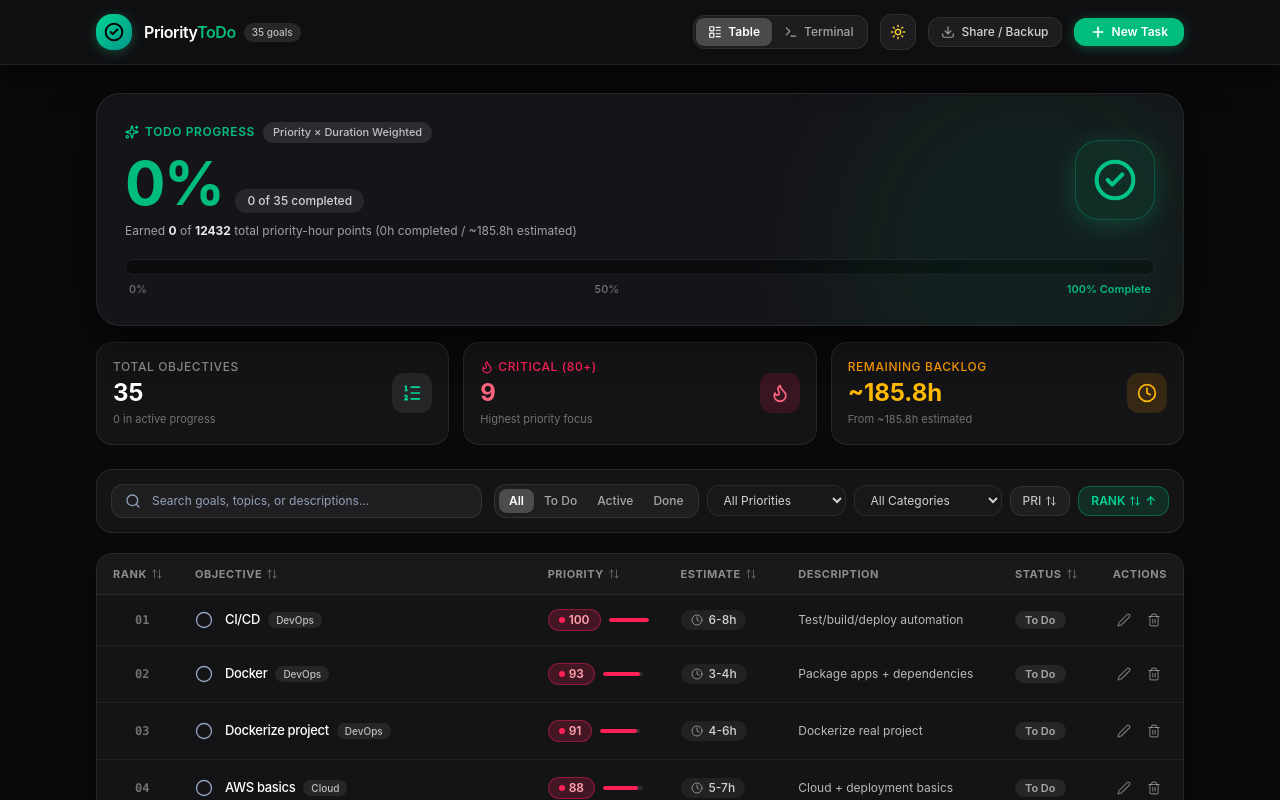
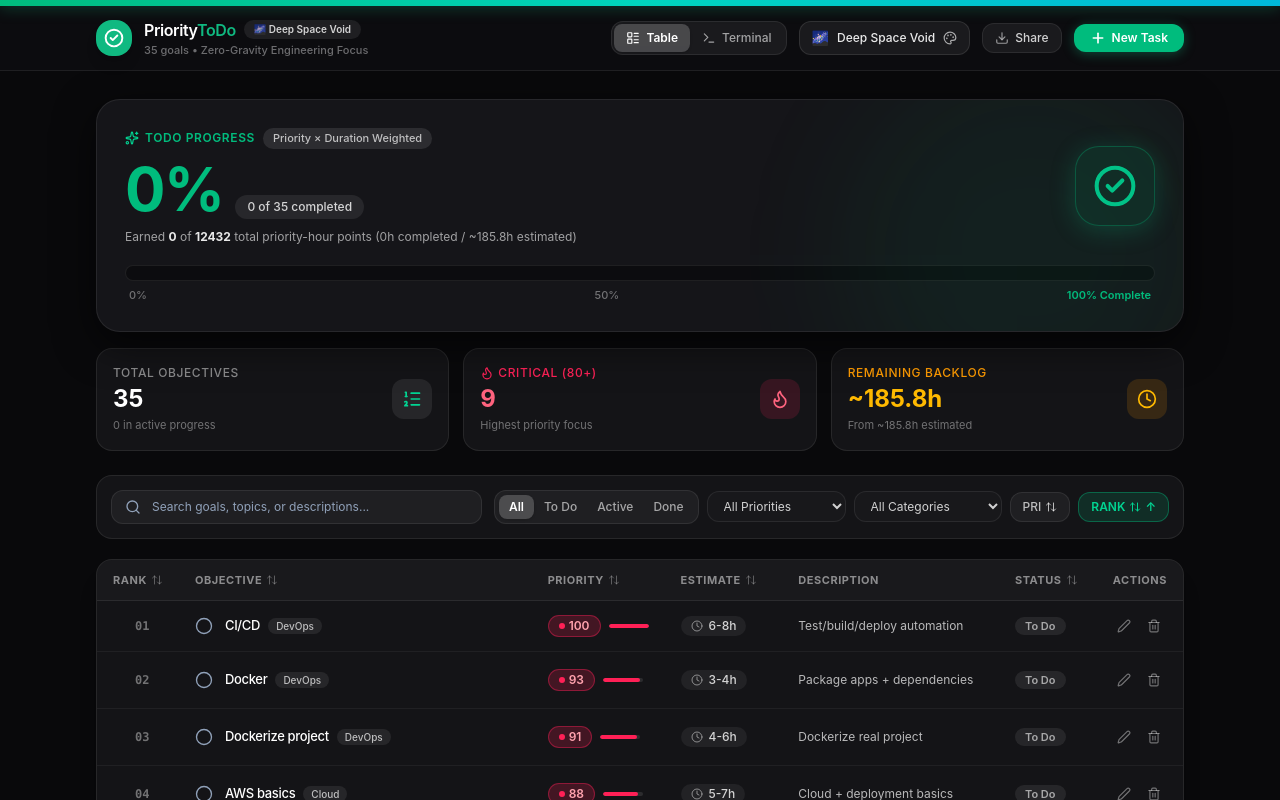
Before and after one commit to aroshwijesinghe/ToDo, a React (Vite) app: page / in a window 1280 px wide. Shown: the top 800 px of the page. Built offline with nearby package versions, Linux system fonts and the light colour scheme.

Commit message:
integrated the 5-theme picker and dynamic story banner into navbar

```diff
--- a/src/components/Navbar.tsx
+++ b/src/components/Navbar.tsx
@@ -1,5 +1,8 @@
 import React from 'react';
-import { Plus, Terminal, LayoutList, Download, Sun, Moon, CheckCircle2 } from 'lucide-react';
+import { Plus, Terminal, LayoutList, Download, CheckCircle2 } from 'lucide-react';
+import { ThemeMode } from '../types/theme';
+import { THEME_CONFIGS } from '../utils/themeConfig';
+import { ThemeSelector } from './ThemeSelector';
 
 interface NavbarProps {
   viewMode: 'table' | 'terminal';
@@ -7,8 +10,8 @@ interface NavbarProps {
   onOpenAddModal: () => void;
   onOpenExportModal: () => void;
   taskCount: number;
-  theme: 'dark' | 'light';
-  onToggleTheme: () => void;
+  theme: ThemeMode;
+  onSelectTheme: (theme: ThemeMode) => void;
 }
 
 export const Navbar: React.FC<NavbarProps> = ({
@@ -18,72 +21,54 @@ export const Navbar: React.FC<NavbarProps> = ({
   onOpenExportModal,
   taskCount,
   theme,
-  onToggleTheme,
+  onSelectTheme,
 }) => {
-  const isDark = theme === 'dark';
+  const themeConfig = THEME_CONFIGS[theme];
+  const isWhite = theme === 'white';
 
   return (
-    <header
-      className={`sticky top-0 z-30 transition-all duration-300 border-b ${
-        isDark
-          ? 'bg-[#121214]/80 backdrop-blur-2xl border-white/[0.08] shadow-[0_10px_30px_rgba(0,0,0,0.5)]'
-          : 'bg-white/80 backdrop-blur-2xl border-black/[0.06] shadow-[0_4px_20px_rgba(0,0,0,0.03)]'
-      }`}
-    >
+    <header className={`sticky top-0 z-30 transition-all duration-300 border-b ${themeConfig.classes.navBg} ${themeConfig.classes.navBorder}`}>
+      {/* Top dynamic story accent bar */}
+      <div className={`h-1.5 w-full bg-gradient-to-r ${themeConfig.classes.topBannerGradient}`} />
+
       <div className="max-w-6xl mx-auto px-4 sm:px-6 lg:px-8 h-16 flex items-center justify-between gap-4">
         {/* Brand / Logo */}
         <div className="flex items-center gap-3">
           <div
-            className={`w-9 h-9 rounded-2xl flex items-center justify-center transition-all ${
-              isDark
-                ? 'bg-gradient-to-br from-emerald-400 to-teal-600 text-black shadow-[0_2px_12px_rgba(52,211,153,0.3)]'
-                : 'bg-gradient-to-br from-emerald-500 to-teal-600 text-white shadow-[0_4px_14px_rgba(16,185,129,0.25)]'
-            }`}
+            className="w-9 h-9 rounded-2xl flex items-center justify-center transition-transform hover:scale-110 shadow-lg text-white"
+            style={{ backgroundColor: themeConfig.accentHex }}
           >
             <CheckCircle2 className="w-5 h-5 stroke-[2.3]" />
           </div>
           <div>
             <div className="flex items-center gap-2">
-              <span
-                className={`text-base font-semibold tracking-tight ${
-                  isDark ? 'text-white' : 'text-slate-900'
-                }`}
-              >
-                Priority<span className="text-emerald-500">ToDo</span>
+              <span className={`text-base font-semibold tracking-tight ${themeConfig.classes.textPrimary}`}>
+                Priority<span style={{ color: themeConfig.accentHex }}>ToDo</span>
               </span>
-              <span
-                className={`text-[10px] font-medium px-2 py-0.5 rounded-full ${
-                  isDark
-                    ? 'bg-white/10 text-white/70'
-                    : 'bg-black/5 text-slate-600'
-                }`}
-              >
-                {taskCount} goals
+              <span className={`text-[10px] font-semibold px-2.5 py-0.5 rounded-full ${themeConfig.classes.badgeBg} ${themeConfig.classes.badgeText}`}>
+                {themeConfig.emoji} {themeConfig.name}
               </span>
             </div>
+            <p className={`text-[11px] font-medium hidden sm:block ${themeConfig.classes.textMuted}`}>
+              {taskCount} goals • {themeConfig.tagline}
+            </p>
           </div>
         </div>
 
         {/* Action Controls */}
         <div className="flex items-center gap-2 sm:gap-3">
-          {/* iOS / macOS Segmented View Switcher */}
-          <div
-            className={`flex items-center p-0.5 rounded-xl border ${
-              isDark
-                ? 'bg-white/[0.06] border-white/[0.08]'
-                : 'bg-black/[0.04] border-black/[0.05]'
-            }`}
-          >
+          {/* Segmented View Switcher */}
+          <div className={`flex items-center p-0.5 rounded-xl border ${isWhite ? 'bg-black/[0.04] border-black/[0.05]' : 'bg-white/[0.06] border-white/[0.08]'}`}>
             <button
               onClick={() => setViewMode('table')}
               className={`flex items-center gap-1.5 px-3 py-1.5 rounded-lg text-xs font-medium transition-all duration-200 ${
                 viewMode === 'table'
-                  ? isDark
-                    ? 'bg-white/20 text-white shadow-sm font-semibold'
-                    : 'bg-white text-slate-900 shadow-sm font-semibold'
-                  : isDark
-                  ? 'text-white/60 hover:text-white'
-                  : 'text-slate-500 hover:text-slate-900'
+                  ? isWhite
+                    ? 'bg-white text-slate-900 shadow-sm font-semibold'
+                    : 'bg-white/20 text-white shadow-sm font-semibold'
+                  : isWhite
+                  ? 'text-slate-500 hover:text-slate-900'
+                  : 'text-white/60 hover:text-white'
               }`}
             >
               <LayoutList className="w-3.5 h-3.5" />
@@ -93,12 +78,12 @@ export const Navbar: React.FC<NavbarProps> = ({
               onClick={() => setViewMode('terminal')}
               className={`flex items-center gap-1.5 px-3 py-1.5 rounded-lg text-xs font-medium transition-all duration-200 ${
                 viewMode === 'terminal'
-                  ? isDark
-                    ? 'bg-white/20 text-white shadow-sm font-semibold'
-                    : 'bg-white text-slate-900 shadow-sm font-semibold'
-                  : isDark
-                  ? 'text-white/60 hover:text-white'
-                  : 'text-slate-500 hover:text-slate-900'
+                  ? isWhite
+                    ? 'bg-white text-slate-900 shadow-sm font-semibold'
+                    : 'bg-white/20 text-white shadow-sm font-semibold'
+                  : isWhite
+                  ? 'text-slate-500 hover:text-slate-900'
+                  : 'text-white/60 hover:text-white'
               }`}
             >
               <Terminal className="w-3.5 h-3.5" />
@@ -106,36 +91,26 @@ export const Navbar: React.FC<NavbarProps> = ({
             </button>
           </div>
 
-          {/* Theme Toggle Button */}
-          <button
-            onClick={onToggleTheme}
-            className={`w-8 h-8 sm:w-9 sm:h-9 rounded-xl flex items-center justify-center border transition-all ${
-              isDark
-                ? 'bg-white/[0.06] border-white/[0.08] text-amber-300 hover:bg-white/[0.12]'
-                : 'bg-black/[0.04] border-black/[0.05] text-slate-700 hover:bg-black/[0.08]'
-            }`}
-            title={isDark ? 'Switch to Light Mode' : 'Switch to Dark Mode'}
-          >
-            {isDark ? <Sun className="w-4 h-4" /> : <Moon className="w-4 h-4" />}
-          </button>
+          {/* Theme Selector Popover */}
+          <ThemeSelector currentTheme={theme} onSelectTheme={onSelectTheme} />
 
-          {/* Export / Import Button */}
+          {/* Export / Backup */}
           <button
             onClick={onOpenExportModal}
-            className={`hidden sm:flex items-center gap-1.5 px-3 py-1.5 text-xs font-medium rounded-xl border transition-all ${
-              isDark
-                ? 'bg-white/[0.06] hover:bg-white/[0.12] text-white/80 border-white/[0.08]'
-                : 'bg-black/[0.04] hover:bg-black/[0.08] text-slate-700 border-black/[0.05]'
+            className={`hidden sm:flex items-center gap-1.5 px-3 py-1.5 text-xs font-medium rounded-xl border transition-all hover:scale-105 active:scale-95 ${
+              isWhite
+                ? 'bg-white hover:bg-slate-50 text-slate-700 border-black/[0.06]'
+                : 'bg-white/[0.06] hover:bg-white/[0.12] text-white/80 border-white/[0.08]'
             }`}
           >
             <Download className="w-3.5 h-3.5 opacity-70" />
-            <span>Share / Backup</span>
+            <span>Share</span>
           </button>
 
-          {/* Apple-style "+ New Task" Button */}
+          {/* New Task Button */}
           <button
             onClick={onOpenAddModal}
-            className="flex items-center gap-1.5 px-4 py-1.5 text-xs font-semibold text-white bg-emerald-500 hover:bg-emerald-600 active:scale-95 rounded-xl shadow-[0_2px_12px_rgba(16,185,129,0.35)] transition-all duration-200"
+            className={`flex items-center gap-1.5 px-4 py-1.5 text-xs font-semibold rounded-xl transition-all duration-200 hover:scale-105 active:scale-95 ${themeConfig.classes.accentBtn}`}
           >
             <Plus className="w-4 h-4 stroke-[2.5]" />
             <span>New Task</span>
```
